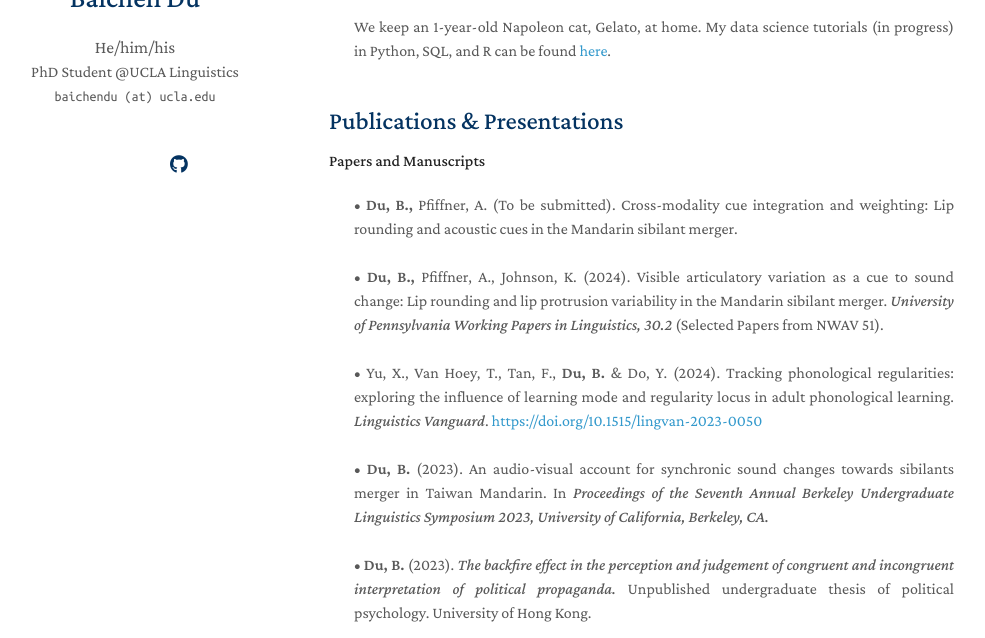
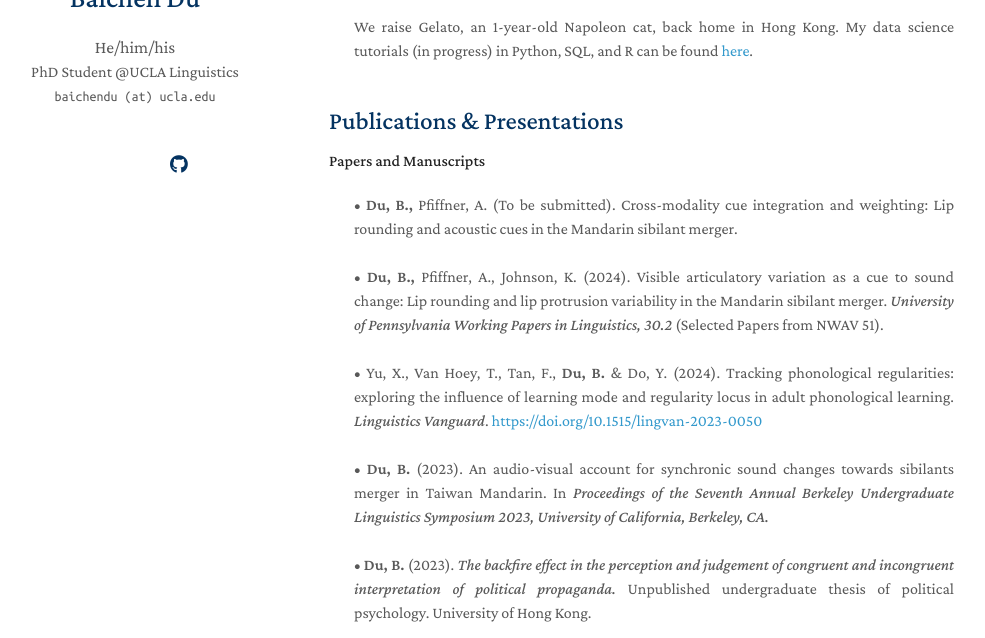
Before and after one commit to baichen-du/baichen-du.github.io, a Jekyll site: the page built from index.md, in a window 1280 px wide and 900 px high, cut to the strip 262-900 px from the top of the window. Shown: the whole strip, without its empty margins (141-1126 px from the left). Built offline with Jekyll 4.4.1, drawn with Linux system fonts in a browser that asks for light colours; a style sheet for code colours, icons or effects is not loaded; our own code applies the rules of GitHub Pages for plain Markdown files.

Commit message:
Update index.md

```diff
--- a/index.md
+++ b/index.md
@@ -15,7 +15,7 @@ div {
   Hi! My name is Baichen Du 杜柏辰 [tʷuː4 pai3 ʈʂʰən2] in Mandarin, or [tou2 pak3 sɐn21] in Cantonese. I am a PhD student at UCLA starting from Fall 2025. I am interested in experimental phonology and phonetics broadly, also sound change, sentence processing, and computational linguistics. I worked on a number of projects on these topics with <a href="https://linguistics.berkeley.edu/~kjohnson/"> Keith Johnson</a>, <a href="https://www.alexandra-pfiffner.com/"> Alexandra Pfiffner</a>, <a href="https://Jhavenhill.com"> Jonathan Havenhill</a>, and <a href = "http://www.cbs.polyu.edu.hk/yaoyao"> Yao Yao </a>. For political science and computational social science, I worked with <a href="https://haohanchen.github.io"> Haohan Chen</a>.
 <br>
 <br>
-  We keep an 1-year-old Napoleon cat, Gelato, at home. My data science tutorials (in progress) in Python, SQL, and R can be found <a href="https://github.com/baichen-du/DataScienceTutorials/" target="_blank">here</a>.
+  We raise Gelato, an 1-year-old Napoleon cat, back home in Hong Kong. My data science tutorials (in progress) in Python, SQL, and R can be found <a href="https://github.com/baichen-du/DataScienceTutorials/" target="_blank">here</a>.
 <br>
 <br>
 </div>
```
